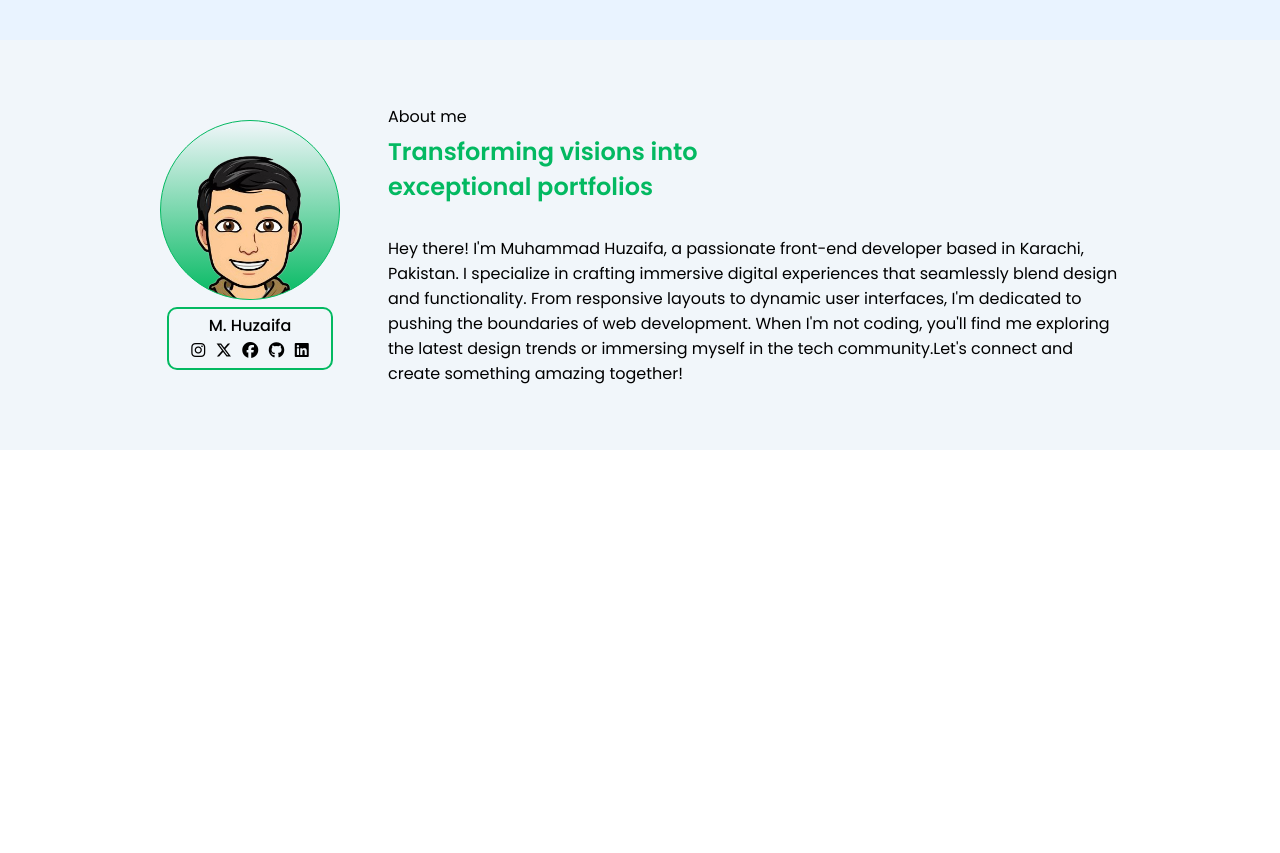
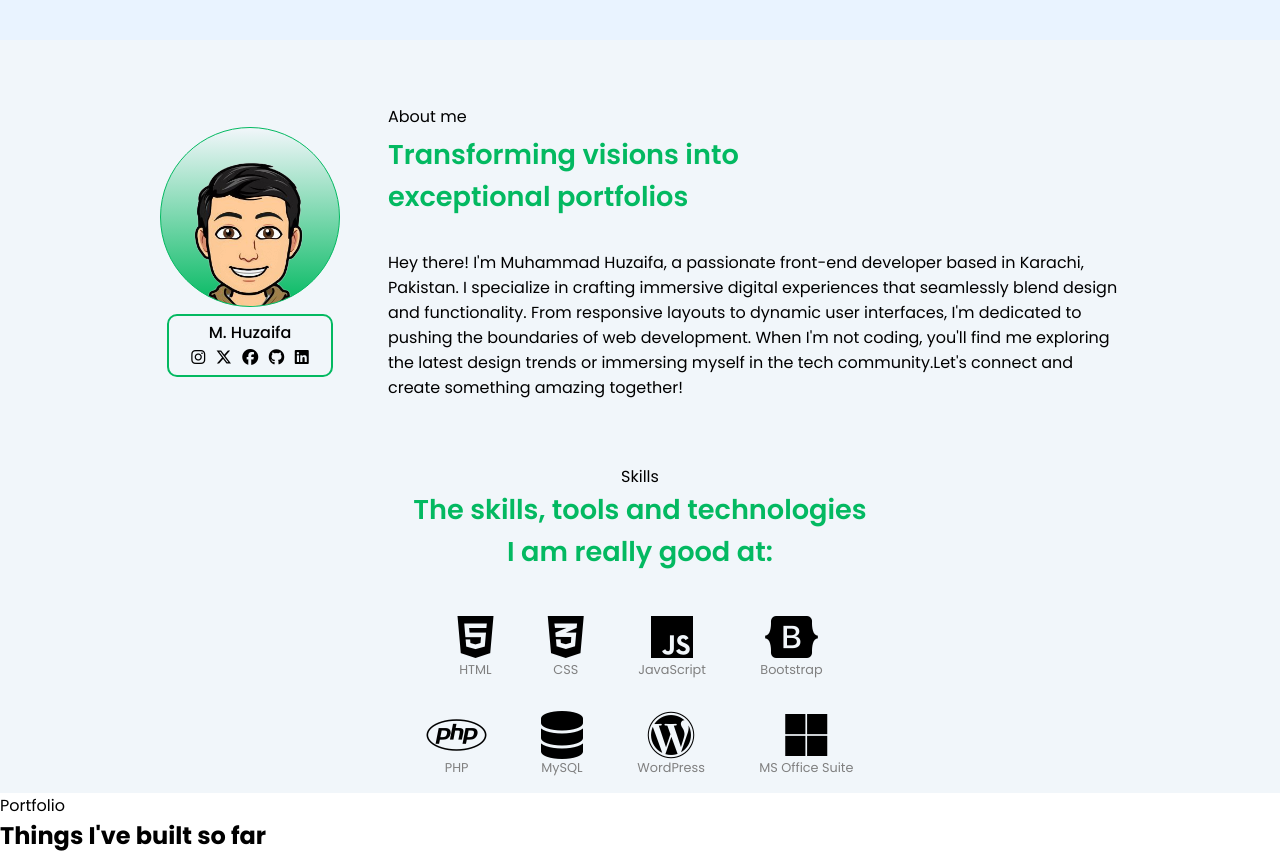
Before and after one commit to m-huzaifa1/portfolio-huzaifa, a plain HTML site: page index.html in a window 1280 px wide. Shown: the part 760-1613 px from the top of the page. Before the commit the page ends 1210 px from the top, so only its background shows below. Drawn offline with Linux system fonts and the light colour scheme.

Commit message:
add skills section

```diff
--- a/index.html
+++ b/index.html
@@ -82,6 +82,63 @@
         </div>
     </section>
 
+    <section class="skills" id="skills">
+        <div class="container">
+            <div class="heading">
+                <p>Skills</p>
+                <h1>The skills, tools and technologies<br>I am really good at:</h1>
+            </div>
+            <div class="skills-icons">
+                <div class="icon">
+                    <i class="fa-brands fa-html5"></i>
+                    <p>HTML</p>
+                </div>
+                <div class="icon">
+                    <i class="fa-brands fa-css3-alt"></i>
+                    <p>CSS</p>
+                </div>
+                <div class="icon">
+                    <i class="fa-brands fa-js"></i>
+                    <p>JavaScript</p>
+                </div>
+                <div class="icon">
+                    <i class="fa-brands fa-bootstrap"></i>
+                    <p>Bootstrap</p>
+                </div>
+                <div class="icon">
+                    <i class="fa-brands fa-php"></i>
+                    <p>PHP</p>
+                </div>
+                <div class="icon">
+                    <i class="fa-solid fa-database"></i>
+                    <p>MySQL</p>
+                </div>
+                <div class="icon">
+                    <i class="fa-brands fa-wordpress"></i>
+                    <p>WordPress</p>
+                </div>
+                <div class="icon">
+                    <i class="fa-brands fa-microsoft"></i>
+                    <p>MS Office Suite</p>
+                </div>
+            </div>
+        </div>
+    </section>
+
+    <section class="portfolio" id="portfolio">
+        <div class="container">
+            <div class="heading">
+                <p>Portfolio</p>
+                <h1>Things I've built so far</h1>
+            </div>
+            <div class="projects">
+                <div class="project1"></div>
+                <div class="project2"></div>
+                <div class="project3"></div>
+            </div>
+        </div>
+    </section>
+
     <script src="./script.js"></script>
 </body>
 
--- a/style.css
+++ b/style.css
@@ -47,7 +47,7 @@ nav .logo a span {
 nav .nav-items ul {
     display: flex;
     list-style: none;
-    margin: 0 180px;
+    margin: 0 160px;
 }
 
 nav .nav-items ul li a {
@@ -98,11 +98,12 @@ nav .contact-btn button:hover {
 
 .mode {
     color: var(--color1);
-    font-size: 24px;
+    font-size: 20px;
     display: flex;
     align-items: center;
     cursor: pointer;
     user-select: none;
+    margin-right: 1rem;
 }
 
 .fa-moon,
@@ -263,5 +264,55 @@ input {
 .about .container .right h1 {
     color: var(--primary-color);
     font-weight: 600;
+    font-size: 1.7rem;
     margin: 0.3rem 0 2rem;
 }
+
+.skills {
+    background-color: var(--bg-color2);
+}
+
+.skills .container {
+    display: flex;
+    flex-direction: column;
+    justify-content: center;
+    align-items: center;
+}
+
+.skills .container .heading {
+    text-align: center;
+}
+
+.skills .container .heading p {
+    color: var(--color1);
+}
+
+.skills .container .heading h1 {
+    color: var(--primary-color);
+    font-size: 1.7rem;
+    font-weight: 600;
+    margin: 0 0 1.5rem;
+}
+
+.skills .container .skills-icons {
+    display: flex;
+    justify-content: center;
+    align-items: center;
+    width: 40vw;
+    flex-wrap: wrap;
+}
+
+.skills .container .skills-icons .icon {
+    display: flex;
+    flex-direction: column;
+    justify-content: center;
+    align-items: center;
+    font-size: 3rem;
+    color: var(--color1);
+    margin: 1rem 1.7rem;
+}
+
+.skills .container .skills-icons .icon p {
+    font-size: 0.8rem;
+    color: var(--text-color);
+}
```
